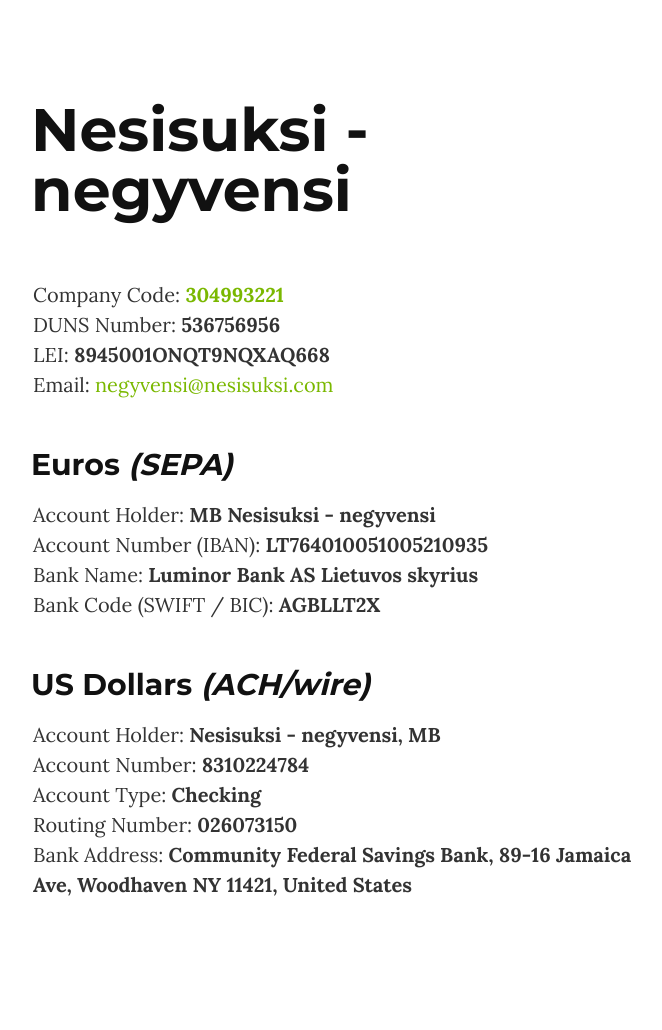
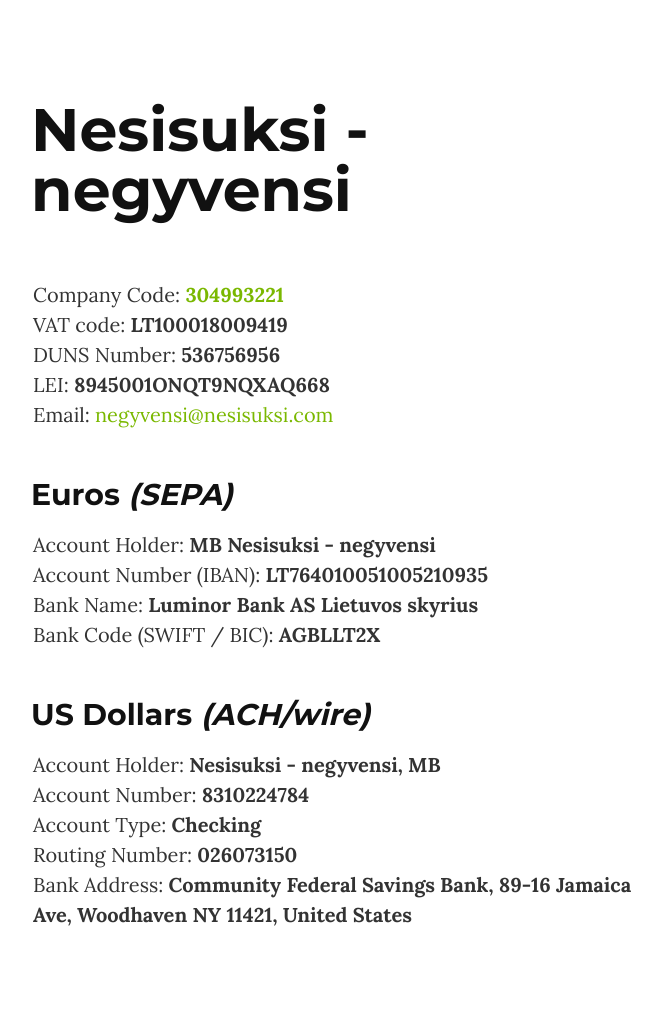
Before and after one commit to nesisuksi-negyvensi/nesisuksi-negyvensi.github.io, a Jekyll site: the page built from index.md, in a window 1280 px wide. Shown: the whole page, without its empty margins (307-969 px from the left). Built offline with Jekyll 4.4.1, drawn with Linux system fonts in a browser that asks for light colours; before the commit the page ends 1000 px from its top, so only the background shows below that.

Commit message:
Add VAT code

```diff
--- a/index.md
+++ b/index.md
@@ -5,6 +5,7 @@ layout: default
 <section>
     <div class="container">
         Company Code: <a href="https://rekvizitai.vz.lt/imone/nesisuksi_negyvensi/" rel="nofollow" target="_blank"><strong>304993221</strong></a><br />
+        VAT code: <strong>LT100018009419</strong><br />
         DUNS Number: <strong>536756956</strong><br />
         LEI: <strong>8945001ONQT9NQXAQ668</strong><br />
         Email: <a href="mailto:negyvensi@nesisuksi.com">negyvensi@nesisuksi.com</a>
```
